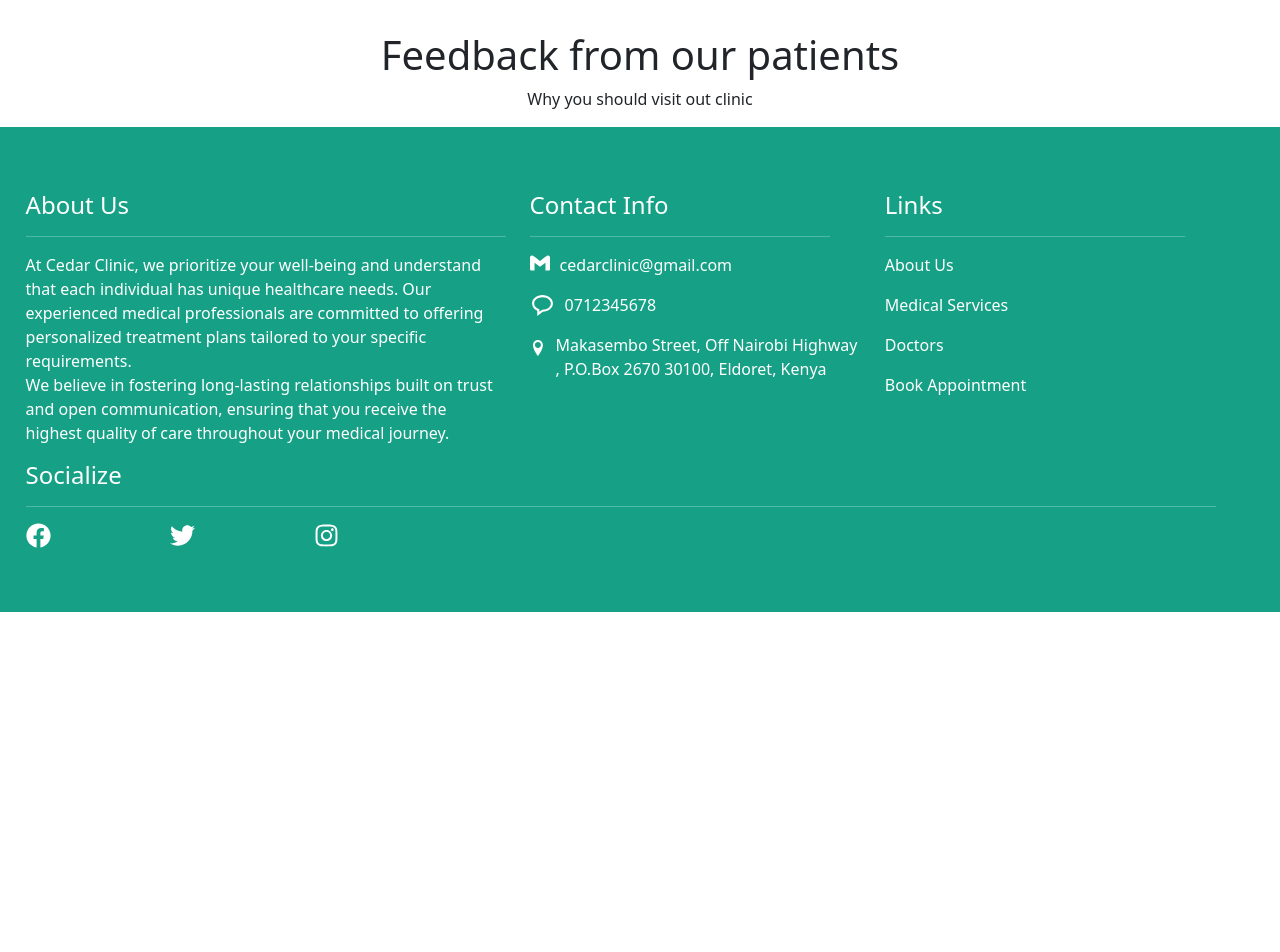
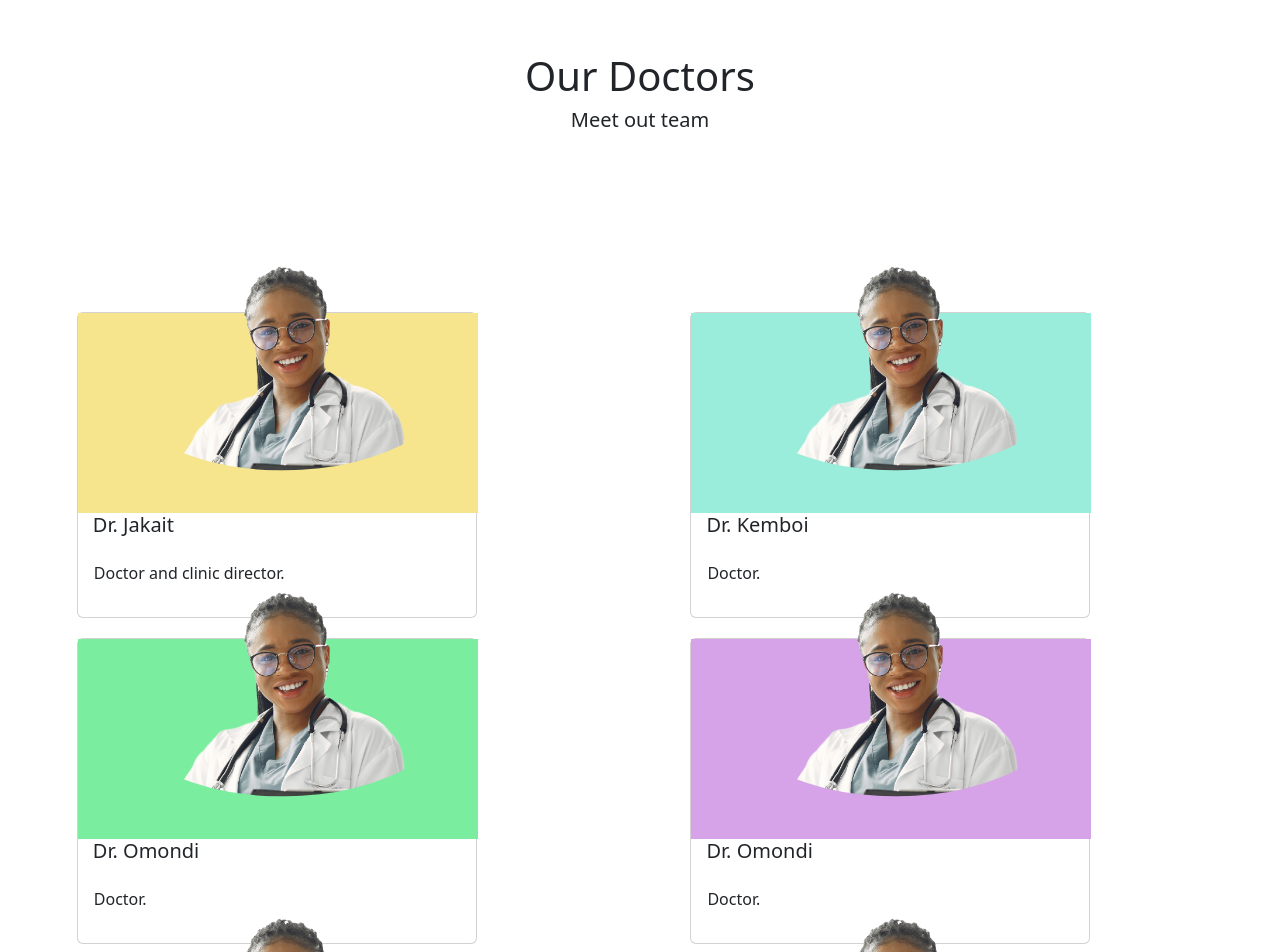
Before and after one commit to Marcelkibor/Cedar-Clinic, a React (Vite) app: page / in a window 1280 px wide. Shown: the part 1848-2800 px from the top of the page. Before the commit the page ends 2460 px from the top, so only its background shows below. Built offline with nearby package versions, Linux system fonts and the light colour scheme.

Commit message:
teams & testimonials

```diff
--- a/package.json
+++ b/package.json
@@ -15,11 +15,13 @@
     "react-bootstrap": "^2.7.4",
     "react-dom": "^18.2.0",
     "react-icons": "^4.8.0",
-    "react-router-dom": "^6.11.2"
+    "react-router-dom": "^6.11.2",
+    "slick-carousel": "^1.8.1"
   },
   "devDependencies": {
     "@types/react": "^18.0.28",
     "@types/react-dom": "^18.0.11",
+    "@types/react-slick": "^0.23.10",
     "@typescript-eslint/eslint-plugin": "^5.57.1",
     "@typescript-eslint/parser": "^5.57.1",
     "@vitejs/plugin-react": "^4.0.0",
--- a/src/App.css
+++ b/src/App.css
@@ -76,9 +76,57 @@ color: #fff;
   align-items:center ;
   justify-content: center;
 }
+.testi-div{
+  margin-left: 7%;
+  margin-right: 7%;
+}
+.testi-cards{
+  width: fit-content !important;
+  height: 500px !important;
+  margin-top: 20px;
+}
+.teams-card{
+  text-align: left;
+  margin-top: 20px;
+  width: 400px;
+}
+.teams-row{
+  margin-left: 6%;
+}
+.teams-card-bg{
+  width: 400px;
+  position: relative;
+  display: flex;
+  height: 200px;
+}
+.teams-img{
+  position: absolute;
+  top: -30px;
+  left: 20%;
+  height: 150px;
+  width: 250px;
+  transform: scale(1.5);
+}
 /* smaller devices */
-@media(max-width:868px){
-.landing-img-div{
+@media(max-width:968px){
+  .testi-cards{
+    width: 90vw !important;
+    height: fit-content !important;
+  }
+  .testi-div{
+margin: 0;
+  }
+  .teams-card{
+    width: 90vw;
+  }
+  .teams-card-bg{
+    width: 90vw;
+    height: 300px;
+  }
+  .teams-img{
+    left: 30%;
+  }
+  .landing-img-div{
   display: none !important;
 }
 .landing-details{
@@ -96,6 +144,9 @@ color: #fff;
 .service-icon-div{
   width: 90vw;
 }
+.teams-row{
+  margin-left: 5%;
+}
 }
 @media(max-width:600px){
   .service-card{
@@ -107,4 +158,7 @@ color: #fff;
   .services-div{
     margin-left: 2%;
   }
+  .teams-img{
+    left: 20%;
+  }
 }
--- a/src/App.tsx
+++ b/src/App.tsx
@@ -1,5 +1,7 @@
 import './App.css'
 import 'bootstrap/dist/css/bootstrap.min.css';
+import "slick-carousel/slick/slick.css";
+import "slick-carousel/slick/slick-theme.css";
 import { BrowserRouter as Router,Route,Routes } from 'react-router-dom';
 import Home from './components/Home';
 function App() {
--- a/src/components/DoctorsPage.tsx
+++ b/src/components/DoctorsPage.tsx
@@ -1,9 +1,97 @@
 import React from 'react'
+import Doc from '../assets/doc.png'
+import Image from 'react-bootstrap/Image'
+import { Card, Col, Row } from 'react-bootstrap'
 
 const DoctorsPage = () => {
   return (
-    <div style={{height:'fit-content'}}>
-        <h1 style={{margin:'5%'}}>Our Doctors</h1>
+    <div >
+      <div style={{textAlign:'center', height:'30vh', marginTop:'5%'}}>
+      <h1>Our Doctors</h1>
+        <h5>Meet out team</h5>
+      </div>
+        <div className='teams-row'>
+          <Row>
+            <Col>
+            <Card className = 'teams-card'>
+              <div  className = 'teams-card-bg' style={{background:'#f6e58d'}}>
+              <div >
+   <Image  className = 'teams-img' src= {Doc}roundedCircle/>
+  </div>
+              </div>
+            <Card.Title style={{marginLeft:'15px'}}> Dr. Jakait</Card.Title>
+            <Card.Body>
+              <p> Doctor and clinic director.</p>
+            </Card.Body>
+            </Card>
+            </Col>
+            <Col>
+            <Card className = 'teams-card'>
+            <div  className = 'teams-card-bg' style={{background:'#9AECDB'}}>
+            <div >
+   <Image  className = 'teams-img' src= {Doc}roundedCircle/>
+  </div>
+            </div>
+            <Card.Title style={{marginLeft:'15px'}}> Dr. Kemboi</Card.Title>
+            <Card.Body>
+              <p> Doctor.</p>
+            </Card.Body>
+            </Card>
+            </Col>
+            <Col>
+            <Card className = 'teams-card'>
+            <div  className = 'teams-card-bg' style={{background:'#7bed9f'}}>
+            <div >
+   <Image  className = 'teams-img' src= {Doc}roundedCircle/>
+  </div>
+            </div>
+            <Card.Title style={{marginLeft:'15px'}}> Dr. Omondi</Card.Title>
+            <Card.Body>
+              <p> Doctor.</p>
+            </Card.Body>
+            </Card>
+            </Col>
+            <Col>
+            <Card className = 'teams-card'>
+            <div  className = 'teams-card-bg' style={{background:'#D6A2E8'}}>
+            <div >
+   <Image  className = 'teams-img' src= {Doc}roundedCircle/>
+  </div>
+            </div>
+            <Card.Title style={{marginLeft:'15px'}}> Dr. Omondi</Card.Title>
+            <Card.Body>
+              <p> Doctor.</p>
+            </Card.Body>
+            </Card>
+            </Col>
+            <Col>
+            <Card className = 'teams-card'>
+            <div  className = 'teams-card-bg' style={{background:'#FEA47F'}}>
+            <div >
+   <Image  className = 'teams-img' src= {Doc}roundedCircle/>
+  </div>
+            </div>
+            <Card.Title style={{marginLeft:'15px'}}> Dr. Omondi</Card.Title>
+            <Card.Body>
+              <p> Doctor.</p>
+            </Card.Body>
+            </Card>
+            </Col>
+            <Col>
+            <Card className = 'teams-card'>
+            <div  className = 'teams-card-bg' style={{background:'#c7ecee'}}>
+            <div >
+   <Image  className = 'teams-img' src= {Doc}roundedCircle/>
+  </div>
+            </div>
+            <Card.Title style={{marginLeft:'15px'}}> Dr. Omondi</Card.Title>
+            <Card.Body>
+              <p> Doctor.</p>
+            </Card.Body>
+            </Card>
+            </Col>
+          </Row>
+        </div>
     </div>
   )
 }
--- a/src/components/MedicalServices.tsx
+++ b/src/components/MedicalServices.tsx
@@ -4,7 +4,10 @@ import { FaHandHoldingMedical, FaHands, FaHeart, FaMicroscope, FaRadiation, FaRu
 const MedicalServices = () => {
   return (
     <div className = 'services-div'>
-        <h1 style = {{margin:'5%'}}>Our Services</h1>
+        <div style={{textAlign:'center', height:'30vh', marginTop:'5%'}}>
+        <h1 >Our Services</h1>
+     <h5>Medical Services Offered</h5>
+        </div>
      <div className="service-rows">
      <Row>
      <Col>
--- a/src/components/Testimonials.tsx
+++ b/src/components/Testimonials.tsx
@@ -1,13 +1,54 @@
-import React from 'react'
+import { Card, Col, Row } from "react-bootstrap"
+import Doc from '../assets/doc.png'
+import Image from 'react-bootstrap/Image'
+const Testimonials = () => {
 
-const Testimonials = () => {
   return (
-    <div>
-        <div style={{textAlign:'center'}}>
-            <h1>Feedback from our patients</h1>
-            <p>Why you should visit out clinic</p>
-        </div>
-    </div>
+<div className = 'testi-div'>
+  <div style={{textAlign:'center'}}>
+    <h1>Testimonials</h1>
+    <h5>What our customers think</h5>
+  </div>
+ <Row style={{textAlign:'center', marginBottom:'2%'}}>
+  <Col>
+  <Card className = 'testi-cards'>
+   <Card.Body>
+   <div >
+   <Image  style={{height:'100px', width:'180px', transform: 'scale(1.5)'}} src= {Doc}roundedCircle/>
+  </div>
+  <p style = {{marginTop:'10%'}}>
+  Cedar Clinic stands out not only for its state-of-the-art facilities and advanced medical technology but also for its outstanding team of healthcare professionals. The doctors, nurses, and support staff at Cedar Clinic are not only highly skilled and knowledgeable but also incredibly compassionate and dedicated to providing the best care possible.
+
+  </p>
+   </Card.Body>
+  </Card>
+  </Col>
+  <Col>
+  <Card className = 'testi-cards' >
+   <Card.Body>
+   <div >
+   <Image  style={{transform:'scale(1.5)',height:'100px', width:'180px'}} src= {Doc}roundedCircle/>
+  </div>
+  <p style = {{marginTop:'10%'}}>
+  One aspect that sets Cedar Clinic apart is their commitment to personalized care. They understand that each patient is unique, and they tailor their treatments and healthcare plans accordingly. I felt like a valued individual, not just a number, which made a significant difference in my overall experience.
+  </p>
+     </Card.Body>
+  </Card>
+  </Col>
+  <Col>
+  <Card className = 'testi-cards'>
+   <Card.Body>
+   <div >
+   <Image  style={{transform:'scale(1.5)',height:'100px', width:'180px'}} src= {Doc}roundedCircle/>
+  </div>
+  <p style = {{marginTop:'10%'}}>
+  They provided me with detailed information about my condition, treatment options, and potential outcomes, empowering me to make informed decisions about my health. This level of transparency
+  </p>
+      </Card.Body>
+  </Card>
+  </Col>
+ </Row>
+  </div>
   )
 }
 
```
Also changed, not shown: 1 other file (tests, documents, lock files or other folders).
